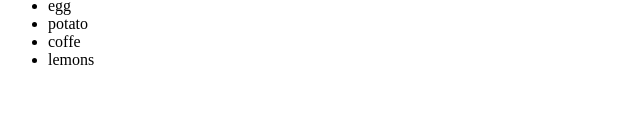
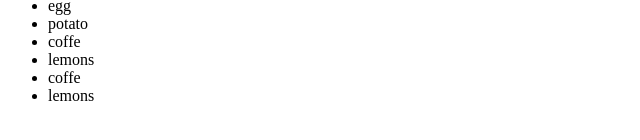
Before and after one commit to solmazgh/start, a plain HTML site: page index.htm in a window 1280 px wide. Shown: the part 124-264 px from the top of the page, without its empty margins (0-640 px from the left). Drawn offline with Linux system fonts and the light colour scheme.

Commit message:
changes made

```diff
--- a/index.htm
+++ b/index.htm
@@ -12,6 +12,8 @@
   <li>potato</li>
   <li>coffe</li>
     <li>lemons</li>
+    <li>coffe</li>
+      <li>lemons</li>
 </ul>
 
 </body>
```
